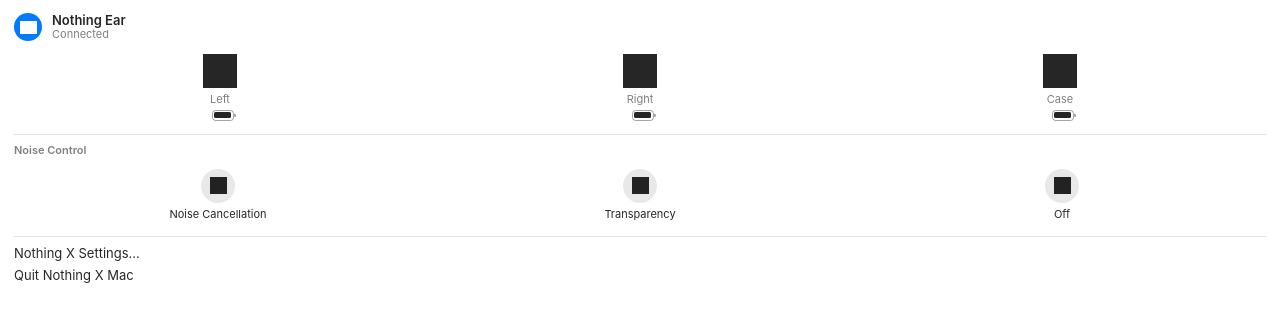
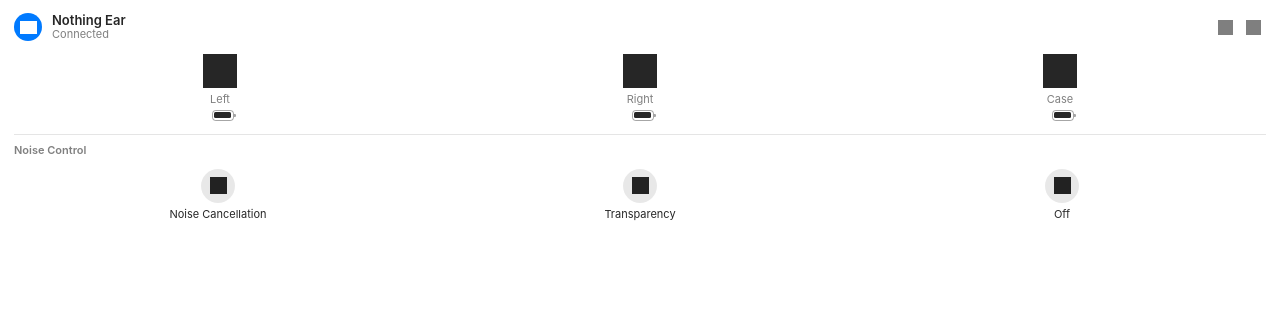
Before and after one commit to SparshKaushik/nothing-x-mac, an Electron app: page src/popover/index.html in a window 1280 px wide. Drawn offline with Linux system fonts and the light colour scheme; no server answers.

Commit message:
ui tweak

```diff
--- a/src/popover/index.html
+++ b/src/popover/index.html
@@ -16,6 +16,14 @@
         <div class="header-text">
           <div class="title" id="device-name">Nothing Ear</div>
           <div class="subtitle">Connected</div>
+        </div>
+        <div class="header-actions">
+          <button class="icon-btn" id="settings" title="Settings" aria-label="Settings">
+            <i class="sym" data-sym="settings"></i>
+          </button>
+          <button class="icon-btn" id="quit" title="Quit Nothing X Mac" aria-label="Quit Nothing X Mac">
+            <i class="sym" data-sym="power"></i>
+          </button>
         </div>
       </header>
 
@@ -56,13 +64,6 @@
           </button>
         </div>
       </section>
-
-      <hr />
-
-      <div class="footer">
-        <button class="row plain" id="settings">Nothing X Settings…</button>
-        <button class="row plain" id="quit">Quit Nothing X Mac</button>
-      </div>
     </div>
 
     <script src="renderer.js"></script>
--- a/src/popover/styles.css
+++ b/src/popover/styles.css
@@ -72,6 +72,28 @@ hr {
   color: #fff;
 }
 .device-badge .sym { width: 17px; height: 13px; }
+.header-text { flex: 1; min-width: 0; }
+.header-actions {
+  display: flex;
+  align-items: center;
+  gap: 2px;
+}
+.icon-btn {
+  width: 26px;
+  height: 26px;
+  display: grid;
+  place-items: center;
+  padding: 0;
+  border: 0;
+  border-radius: 6px;
+  background: transparent;
+  color: var(--text-secondary);
+  cursor: default;
+}
+.icon-btn .sym { width: 15px; height: 15px; }
+.icon-btn:hover { background: var(--hover); color: var(--text); }
+.icon-btn:focus,
+.icon-btn:focus-visible { outline: none; }
 .title { font-weight: 600; }
 .subtitle { font-size: 11px; color: var(--text-secondary); }
 
@@ -149,7 +171,6 @@ hr {
 .row:hover { background: var(--hover); }
 .row:focus,
 .row:focus-visible { outline: none; }
-.row.plain { padding-top: 3px; padding-bottom: 3px; }
 
 /* Noise Control: three options side by side, icon above label. */
 .options {
--- a/src/symbols.js
+++ b/src/symbols.js
@@ -10,6 +10,8 @@ const POPOVER_SYMBOLS = {
   transparency: 'ear.and.waveform',
   off: 'person.fill',
   bolt: 'bolt.fill',
+  settings: 'gearshape',
+  power: 'power',
 };
 
 function loadSymbol(name) {
```
